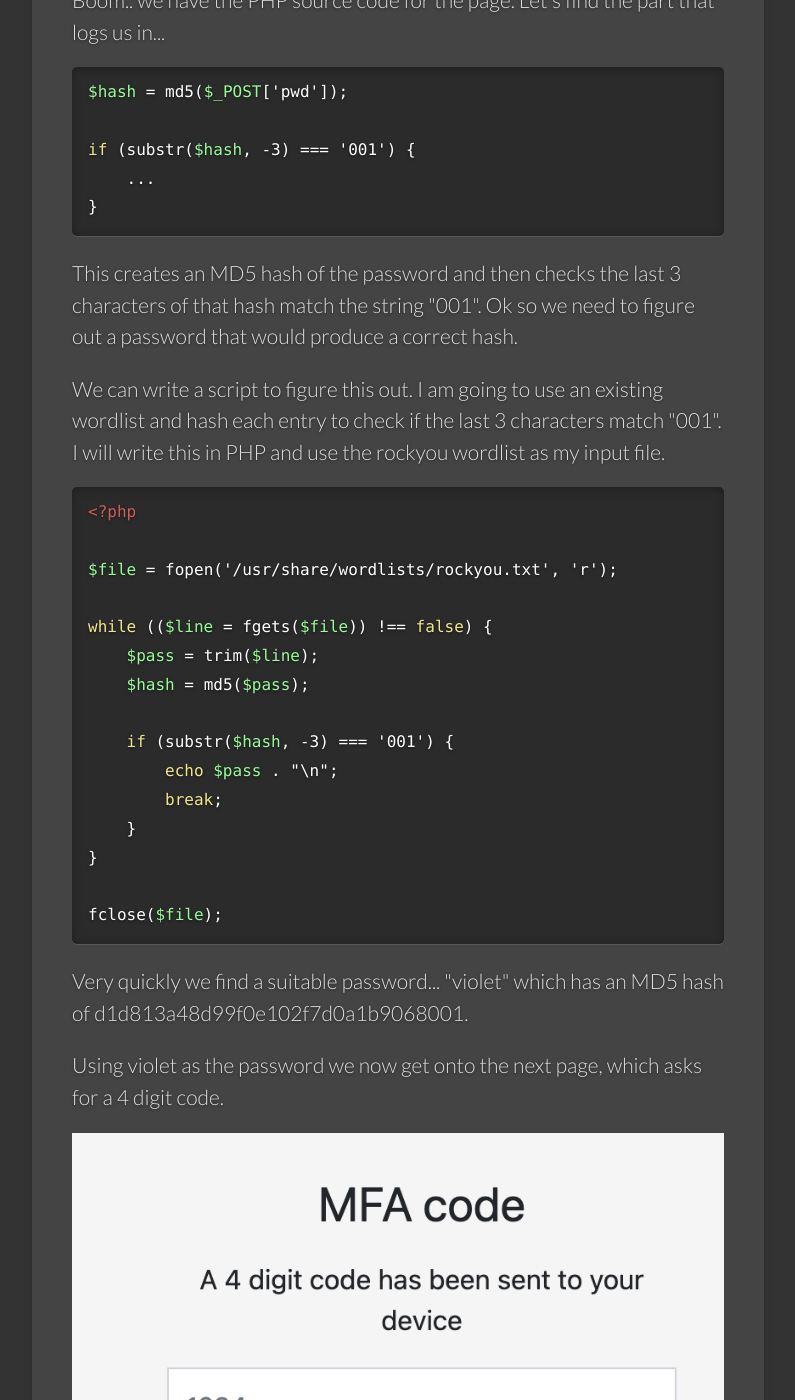
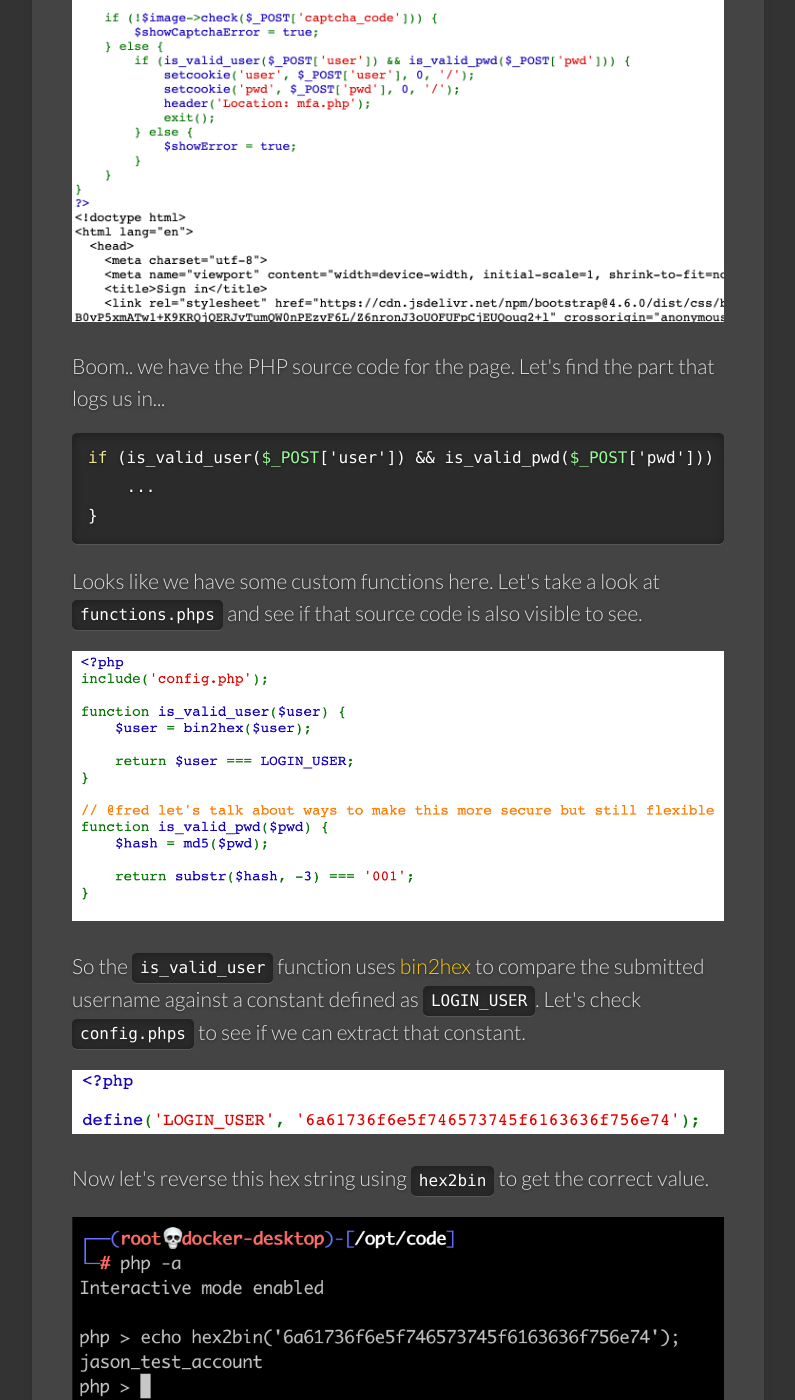
Before and after one commit to fire015/fire015.github.io-xeweb, a Jekyll site: the page built from _posts/2021-09-26-tryhackme-biteme-official-writeup.html, in a window 1280 px wide and 1400 px high, scrolled down 3414 px. Shown: the whole window, without its empty margins (149-944 px from the left). Built offline with Jekyll 4.4.1, drawn with Linux system fonts in a browser that asks for light colours; comment, search, counter and statistics services are not loaded; some of the changed text lies outside the part shown.

Commit message:
Updates to write up

```diff
--- a/_posts/2021-09-25-tryhackme-biteme-official-writeup.html
+++ b/_posts/2021-09-26-tryhackme-biteme-official-writeup.html
@@ -26,11 +26,9 @@ categories:
 
 <p><img src="/img/writeup/3.png"></p>
 
-<p>Results show we get a 200 response for /console/, so let's open that URL in our browser.</p>
+<p>Results show we get a 200 response for <code>/console/</code>, so let's open that URL in our browser.</p>
 
 <p><img src="/img/writeup/4.png"></p>
-
-<p>Trying a few random passwords it looks like it takes a few seconds for the form response, so this will make brute force very slow. Perhaps there are other clues in the source code of the page.</p>
 
 <p>I noticed a Javascript function "handleSubmit" which executes when the form has been submitted, it appears this function has been obfuscated.</p>
 
@@ -50,21 +48,31 @@ categories:
 Many servers are configured to automatically highlight files with a phps extension. For example, example.phps when viewed will show the syntax highlighted source of the file.
 {% endhighlight %}
 
-<p>So let's try something here, we know the page is called index.php so what happens if we try index.phps?</p>
+<p>So let's try something here, we know the page is called <code>index.php</code> so what happens if we try <code>index.phps</code>?</p>
 
 <p><img src="/img/writeup/6.png"></p>
 
 <p>Boom.. we have the PHP source code for the page. Let's find the part that logs us in...</p>
 
 {% highlight php %}
-$hash = md5($_POST['pwd']);
-
-if (substr($hash, -3) === '001') {
+if (is_valid_user($_POST['user']) && is_valid_pwd($_POST['pwd'])) {
     ...
 }
 {% endhighlight %}
 
-<p>This creates an MD5 hash of the password and then checks the last 3 characters of that hash match the string "001". Ok so we need to figure out a password that would produce a correct hash.</p>
+<p>Looks like we have some custom functions here. Let's take a look at <code>functions.phps</code> and see if that source code is also visible to see.</p>
+
+<p><img src="/img/writeup/6a.png"></p>
+
+<p>So the <code>is_valid_user</code> function uses <a href="https://www.php.net/manual/en/function.bin2hex.php" target="_blank">bin2hex</a> to compare the submitted username against a constant defined as <code>LOGIN_USER</code>. Let's check <code>config.phps</code> to see if we can extract that constant.</p>
+
+<p><img src="/img/writeup/6b.png"></p>
+
+<p>Now let's reverse this hex string using <code>hex2bin</code> to get the correct value.</p>
+
+<p><img src="/img/writeup/6c.png"></p>
+
+<p>Now let's take a look at the <code>is_valid_pwd</code> function. This creates an MD5 hash of the password and then checks the last 3 characters of that hash match the string "001". Ok so we need to figure out a password that would produce a correct hash.</p>
 
 <p>We can write a script to figure this out. I am going to use an existing wordlist and hash each entry to check if the last 3 characters match "001". I will write this in PHP and use the rockyou wordlist as my input file.</p>
 
@@ -88,7 +96,7 @@ fclose($file);
 
 <p>Very quickly we find a suitable password... "violet" which has an MD5 hash of d1d813a48d99f0e102f7d0a1b9068001.</p>
 
-<p>Using violet as the password we now get onto the next page, which asks for a 4 digit code.</p>
+<p>We can now get onto the next page, which asks for a 4 digit code.</p>
 
 <p><img src="/img/writeup/10.png"></p>
 
```
Also changed, not shown: img/writeup/4.png, img/writeup/6.png, img/writeup/6a.png (added), img/writeup/6b.png (added), img/writeup/6c.png (added), img/writeup/8.png.
